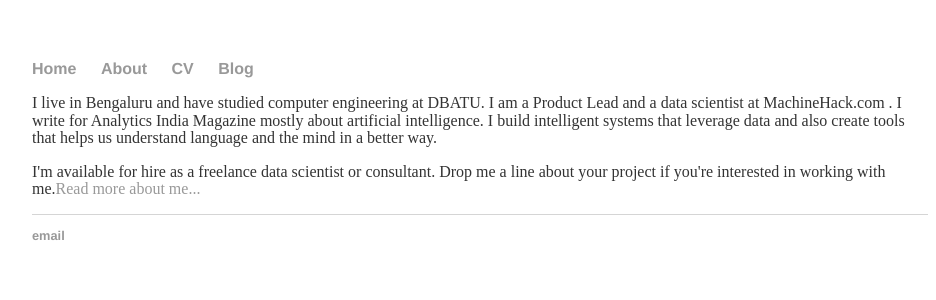
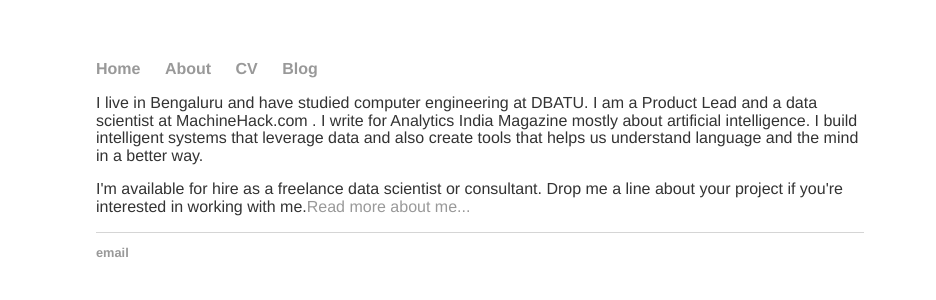
Before and after one commit to AbhiK24/abhik24.github.io, a Jekyll site: the page built from index.html, in a window 1280 px wide. Shown: the top 300 px of the page, without its empty margins (160-1096 px from the left). Built offline with Jekyll 4.4.1, drawn with Linux system fonts in a browser that asks for light colours.

Commit message:
Changed fonts

```diff
--- a/css/main.css
+++ b/css/main.css
@@ -1,9 +1,9 @@
 body {
     margin: 60px auto;
-    width: 70%;
+    width: 60%;
 }
 nav ul, footer ul {
-    font-family:'Helvetica', 'Arial', 'Sans-Serif';
+    font-family: "Myriad Pro", "Helvetica Neue", "Helvetica";
     padding: 0px;
     list-style: none;
     font-weight: bold;
@@ -24,6 +24,7 @@ h1 {
     font-family:'Helvetica', 'Arial', 'Sans-Serif';
 }
 p {
+    font-family: "Myriad Pro", "Helvetica Neue", "Helvetica";
     font-size: 1em;
     line-height: 1.1em;
     color: #333;
```
